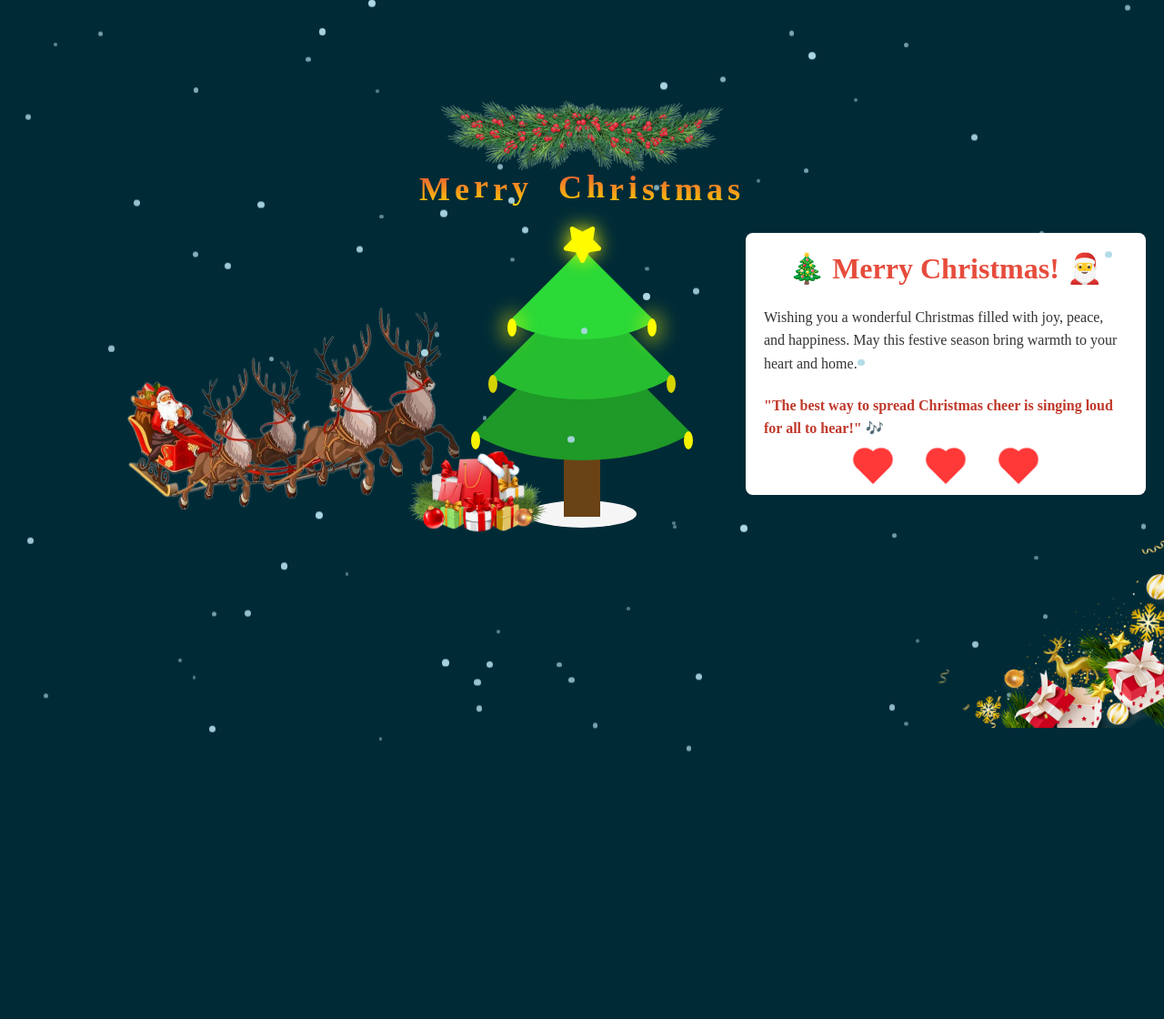
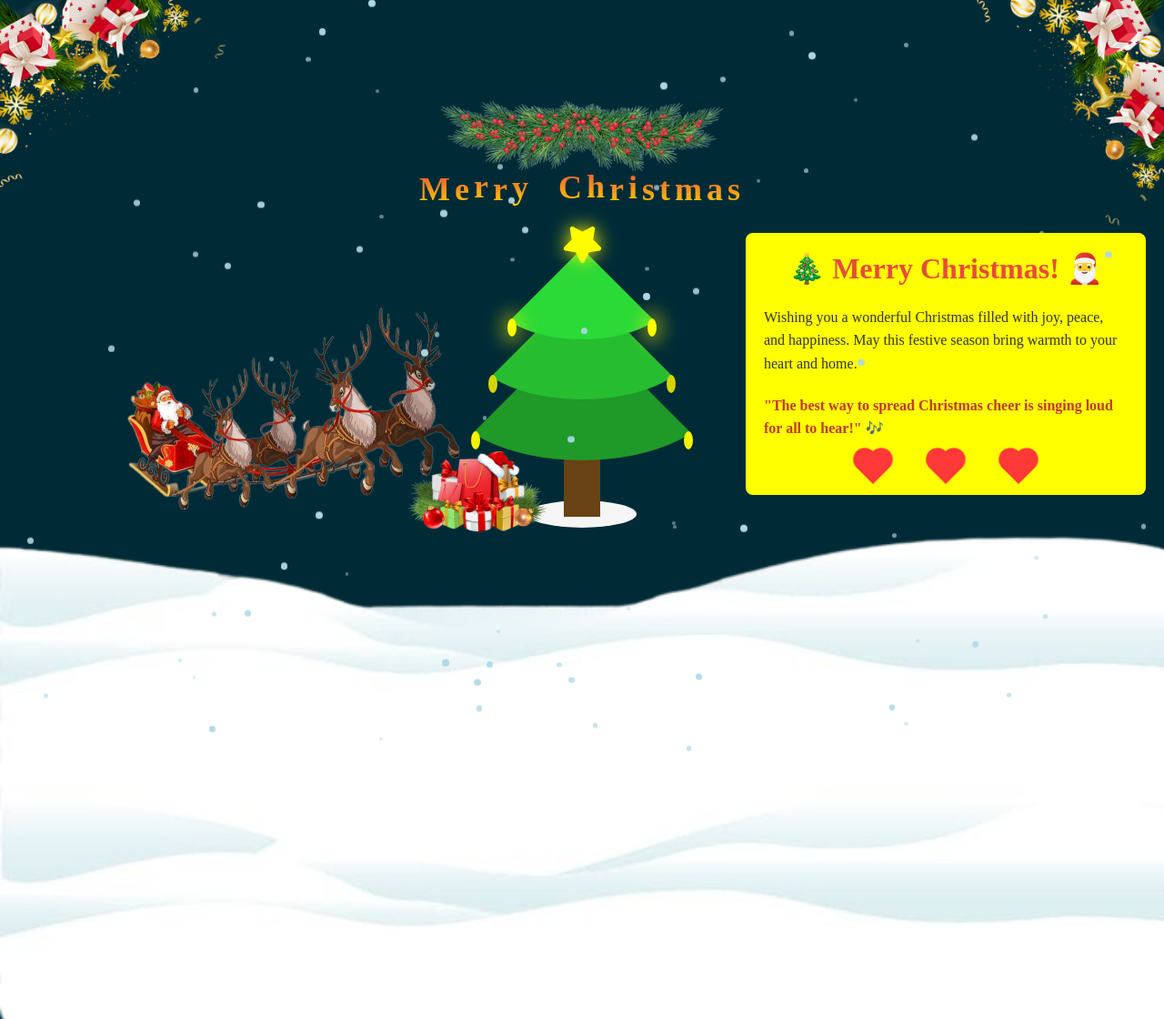
Before and after one commit to ducduy1102/merry-christmas, a plain HTML site: page index.html in a window 1280 px wide. Shown: the whole page at 91% size. Before the commit the page ends 825 px from the top, so only its background shows below. Drawn offline with Linux system fonts and the light colour scheme.

Commit message:
Add img snow field, decor

```diff
--- a/assets/styles.css
+++ b/assets/styles.css
@@ -20,10 +20,37 @@ img.decor {
   width: 25%;
 }
 
-img.decor_2 {
+img.decor_2.bottom-left {
+  left: 0;
+  bottom: 0;
+  width: 20%;
+  transform: rotate(90deg);
+}
+
+img.decor_2.bottom-right {
   right: 0;
   bottom: 0;
   width: 20%;
+}
+
+img.decor_2.top-right {
+  right: 0;
+  top: 0;
+  width: 20%;
+  transform: rotate(270deg);
+}
+
+img.decor_2.top-left {
+  left: 0;
+  top: 0;
+  width: 20%;
+  transform: rotate(180deg);
+}
+
+img.decor_2.snow_2 {
+  bottom: -40%;
+  width: 100%;
+  z-index: -5;
 }
 
 img.decor_santa-clause {
@@ -253,7 +280,7 @@ img.gift {
   position: absolute;
   max-width: 400px;
   padding: 20px;
-  background-color: #ffffff;
+  background-color: yellow;
 }
 
 h1 {
--- a/index.html
+++ b/index.html
@@ -13,15 +13,6 @@
   <body>
     <img class="decor" src="./assets/images/decor.png" alt="" />
     <img class="gift" src="./assets/images/gift.png" alt="" />
-    <!-- <h1 class="title" style="color: white">Merry Christmas</h1> -->
-    <!-- <div class="animated-text">
-      <span class="m">M</span><span class="e1">e</span><span class="r1">r</span
-      ><span class="r2">r</span><span class="y">y</span>
-      <span class="space"></span>
-      <span class="c">C</span><span class="h">h</span><span class="r1">r</span
-      ><span class="i">i</span><span class="s">s</span><span class="t">t</span
-      ><span class="m">m</span><span class="a">a</span><span class="s">s</span>
-    </div> -->
     <div class="animated-text" id="animatedText">
       <span class="m">M</span><span class="e1">e</span><span class="r1">r</span
       ><span class="r2">r</span><span class="y">y</span>
@@ -62,8 +53,13 @@
         <div class="heart"></div>
       </div>
     </div>
-    <!-- <img class="decor_2" src="./images/decor_2.png" alt="" /> -->
-    <img class="decor_2" src="./assets/images/decor_3.png" alt="" />
+
+    <img class="decor_2 top-right" src="./assets/images/decor_3.png" alt="" />
+    <img class="decor_2 top-left" src="./assets/images/decor_3.png" alt="" />
+    <!-- <img class="decor_2 bottom-right" src="./assets/images/decor_3.png" alt=""/> -->
+    <!-- <img class="decor_2 bottom-left" src="./assets/images/decor_3.png" alt="" /> -->
+    <img class="decor_2 snow_2" src="./assets/images/snow_2.png" alt="" />
+
     <img
       class="decor_santa-clause"
       src="./assets/images/santa_clause.png"
```
Also changed, not shown: assets/images/snow field.png (added), assets/images/snow.jpg (added), assets/images/snow_2.jpg (added), assets/images/snow_2.png (added).
